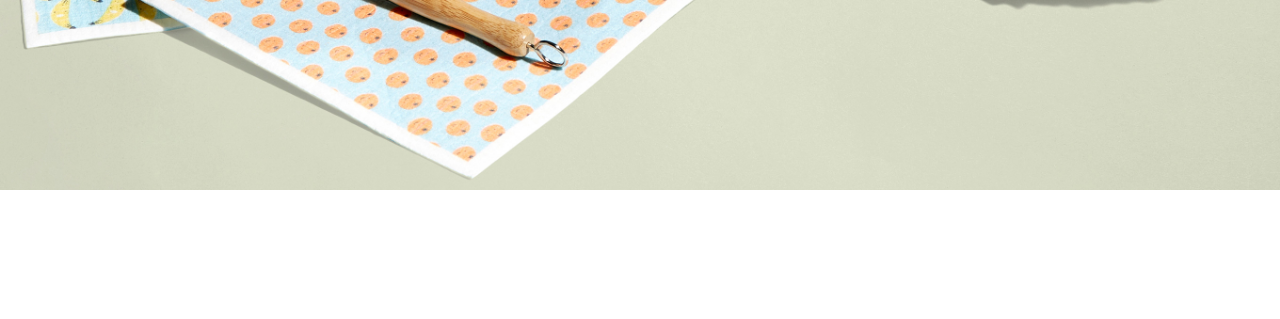
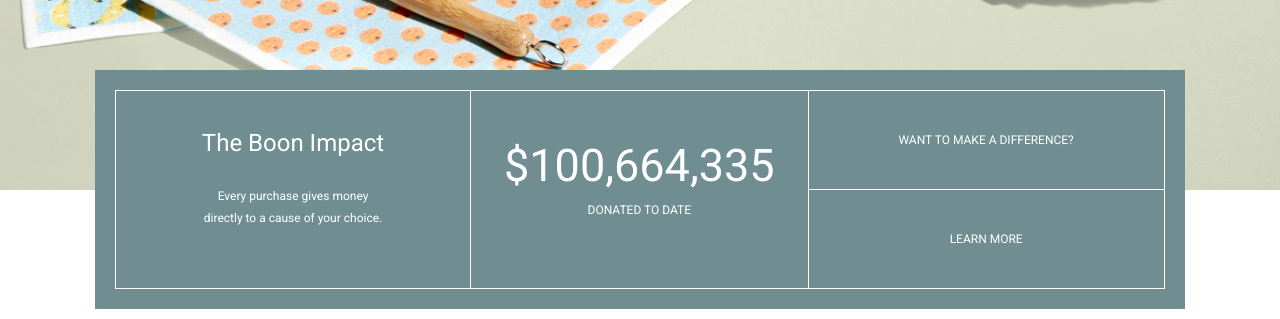
Before and after one commit to Viktor590/Boon-Market, a website: page app/index.html in a window 1280 px wide. Shown: the part 610-929 px from the top of the page. Before the commit the page ends 820 px from the top, so only its background shows below. Drawn offline with nearby package versions, Linux system fonts and the light colour scheme; files that its build step writes are made by us from their sources.

Commit message:
added section donated

```diff
--- a/app/index.html
+++ b/app/index.html
@@ -61,13 +61,36 @@
   </header>
 
 
-  <section class="donated">
-    <div class="container">
+  <div class="container">
+    <div class="donated">
       <div class="donated__wrapper">
-
+        <div class="donated-impact">
+          <h5 class="donated-impact__title">
+            The Boon Impact
+          </h5>
+          <a class="donated-impact__link" href="#">
+            Every purchase gives money directly to a cause of your choice.
+          </a>
+        </div>
+        <div class="donated-date">
+          <div class="donated-date__dollars">
+            <span>$</span> 100,664,335
+          </div>
+          <a class="donated-date__link" href="#">
+            donated to date
+          </a>
+        </div>
+        <div class="donated-descr">
+          <a class="donated-descr__difference-link donated-date__link" href="#">
+            Want to make a difference?
+          </a>
+          <a class="donated-descr__more-link donated-date__link" href="#">
+            Learn More
+          </a>
+        </div>
       </div>
     </div>
-  </section>
+  </div>
 
 
 
--- a/app/scss/style.scss
+++ b/app/scss/style.scss
@@ -78,4 +78,79 @@
   }
 }
 
+.donated{
+  background-color: #708D92;
+  padding: 20px;
+  margin-top: -130px;
+  &__wrapper{
+    border: 1px solid #fff;
+    display: flex;
+  }
+  &-impact{
+    padding: 35px 81px 30px;
+    max-width: 355px;
+    border-right: 1px solid #fff;
+    text-align: center;
+  }
+  &-impact__title{
+    font-weight: 400;
+    color: #fff;
+    font-size: 24px;
+    line-height: 34px;
+    padding-bottom: 25px;
+  }
+  &-impact__link{
+    font-weight: 400;
+    font-size: 12px;
+    line-height: 22px;
+    color: #fff;
+  }
+  &-date{
+    max-width: 355px;
+    border-right: 1px solid #fff;
+    padding: 41px 33px 59px;
+    text-align: center;
+  }
+  &-date__dollars{
+    color: #fff;
+    font-weight: 400;
+    font-size: 45px;
+    line-height: 67px;
+    text-transform: uppercase;
+    display: flex;
+    span{
+      color: #fff;
+      font-weight: 400;
+      font-size: 45px;
+      line-height: 67px;
+      text-transform: uppercase;
+    }
+  }
+  &-date__link{
+    color: #fff;
+    font-weight: 400;
+    font-size: 12px;
+    line-height: 18px;
+    text-transform: uppercase;
+    cursor: pointer;
+    transition: all .3s;
+    &:hover{
+      color: #FBDCC5;
+    }
+  }
+  &-descr{
+    width: 355px;
+    text-align: center;
+  }
+  &-descr__difference-link{
+    padding: 40px;
+    border-bottom: 1px solid #fff;
+    display: block;
+  }
+  &-descr__more-link{
+    padding: 40px;
+    display: block;
+  }
+}
+
 @import 'media';
```
